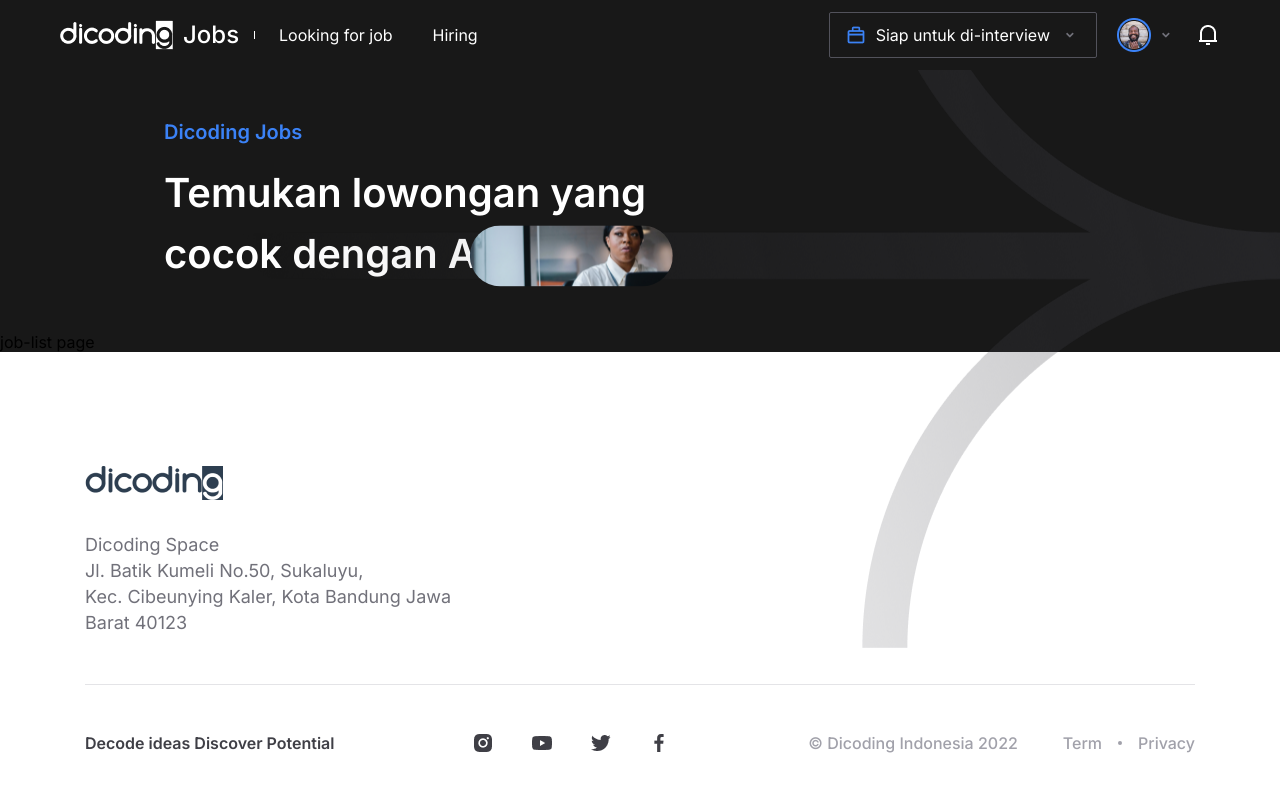
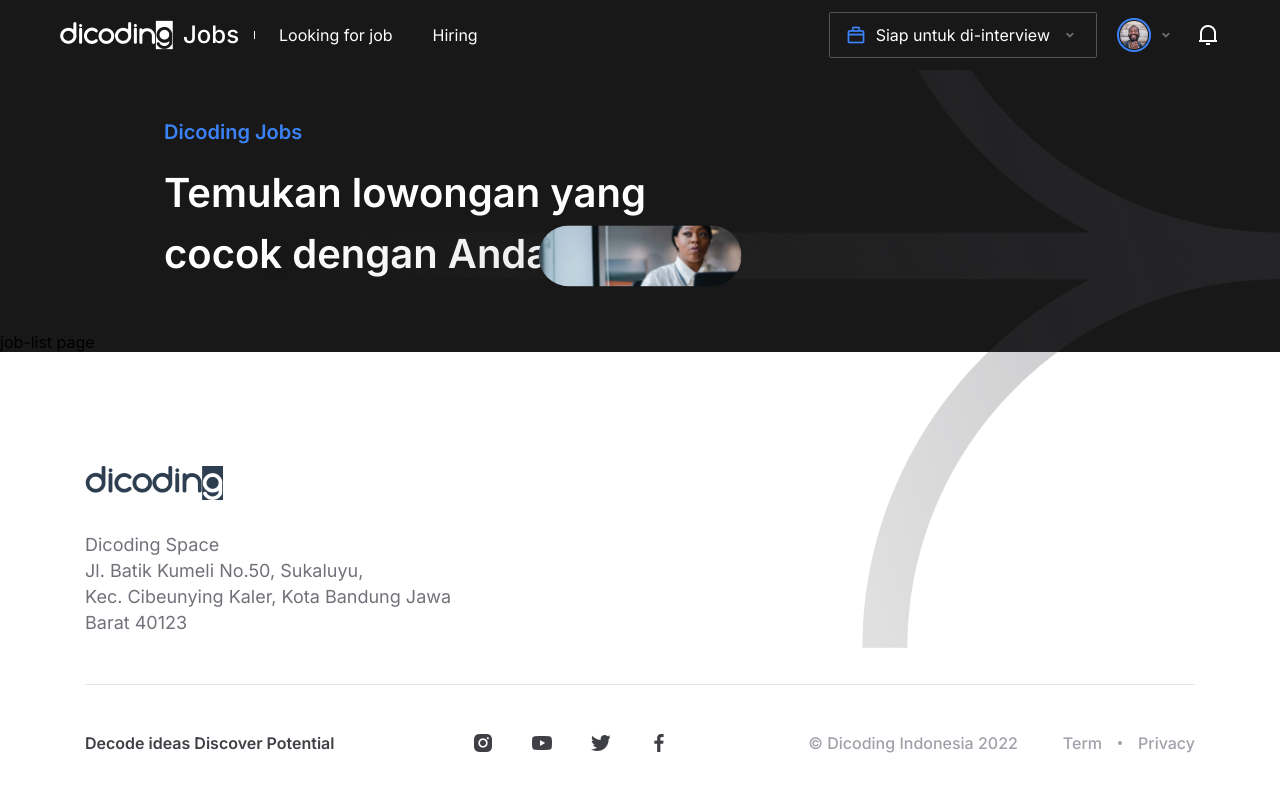
Before and after one commit to Adiyasa26/Dicoding-career-page, a Next.js app: page /careers/job-list in a window 1280 px wide. Shown: the top 792 px of the page. Built offline with nearby package versions, Linux system fonts and the light colour scheme.

Commit message:
fix dark header styling

```diff
--- a/components/dark-header/style.scss
+++ b/components/dark-header/style.scss
@@ -31,13 +31,12 @@
 
   .header--decorator {
     position: relative;
-    width: 100vw;
+    width: 100%;
     height: 262px;
 
     .parent-decoration {
       position: relative;
       margin-left: auto;
-      max-width: 800px;
       height: 100%;
 
       img {
@@ -52,8 +51,8 @@
       img {
         position: absolute;
         top: 50%;
-        left: 0;
-        transform: translate(-5%, 40%);
+        left: 50%;
+        transform: translate(-50%, 40%);
         border-radius: 32px;
       }
     }
```
